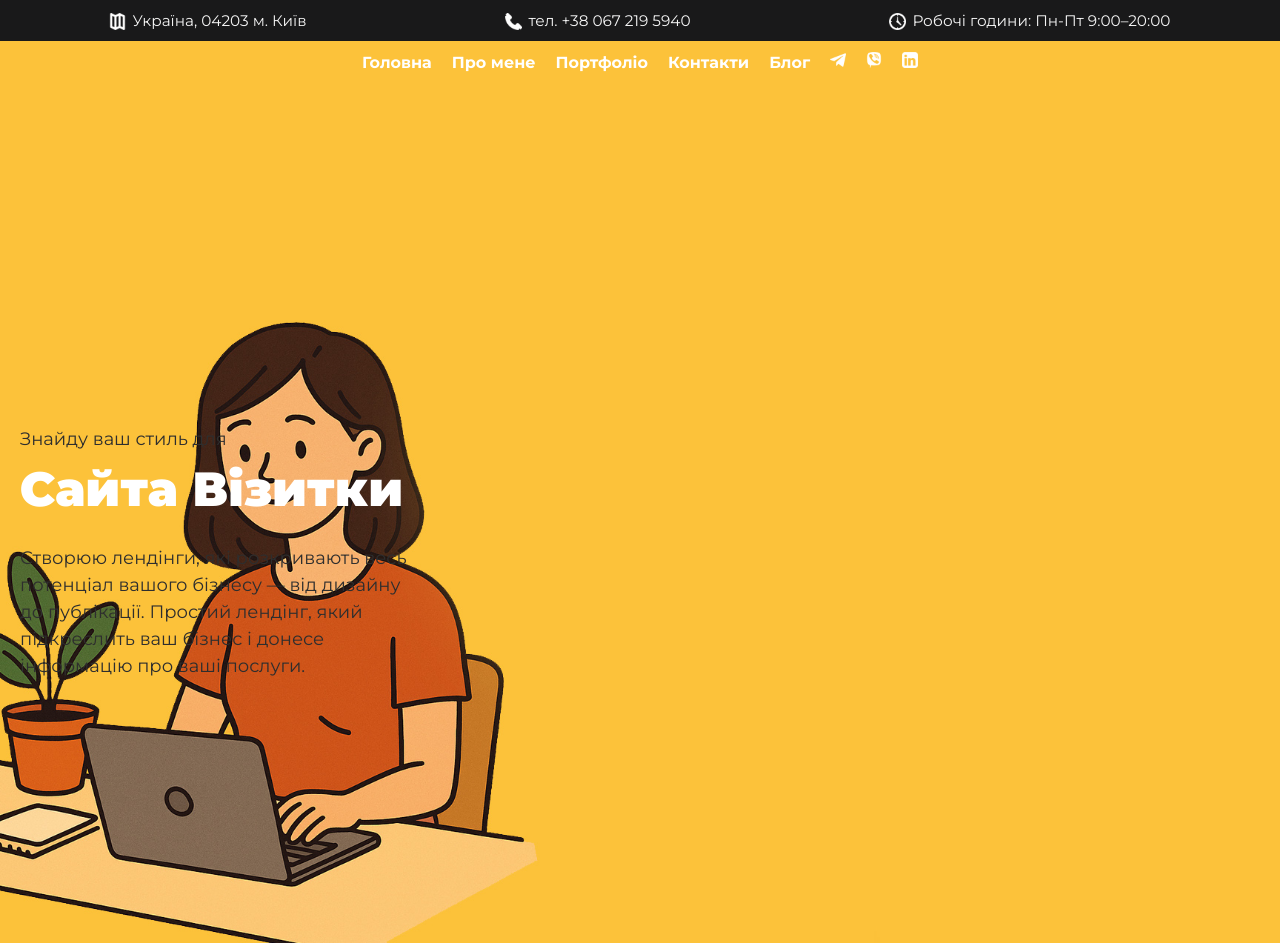
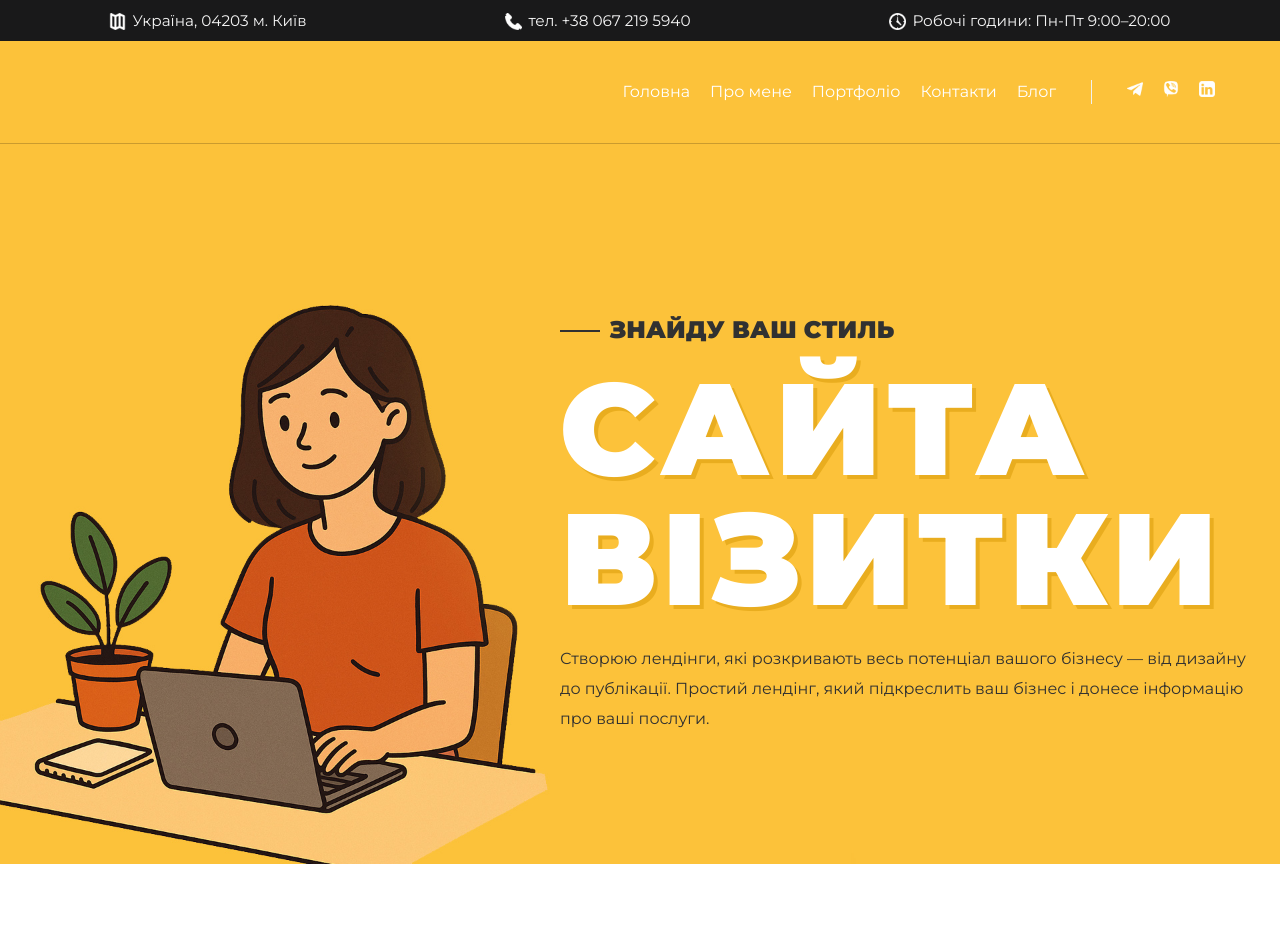
Before and after one commit to 0trava/test_0trava, a plain HTML site: page index.html in a window 1280 px wide. Shown: the top 943 px of the page. Drawn offline with Linux system fonts and the light colour scheme.

Commit message:
add style for hero section

```diff
--- a/index.html
+++ b/index.html
@@ -9,6 +9,8 @@
     <link rel="preconnect" href="https://fonts.googleapis.com">
     <link rel="preconnect" href="https://fonts.gstatic.com" crossorigin>
     <link href="https://fonts.googleapis.com/css2?family=Montserrat:wght@400;700;900&display=swap" rel="stylesheet">
+    <link href="https://fonts.googleapis.com/css2?family=Montserrat:wght@100;400;700;900&display=swap" rel="stylesheet" />
+
 
 </head>
 
@@ -22,12 +24,16 @@
 
 
 
-    <nav>
+ <div class="navigation">
+
+
+<nav class="desktop_nav">
 <a href="#home">Головна</a>
 <a href="#about">Про мене</a>
 <a href="#portfolio">Портфоліо</a>
 <a href="#contact">Контакти</a>
 <a href="#blog">Блог</a>
+<div class="social-line"></div>
 <a href="https://t.me/Lytvyn_09" target="_blank" title="Telegram">
   <img src="./images/icons/telegram-48.ico" alt="Telegram icon" width="16" height="16" />
 </a>
@@ -38,11 +44,12 @@
   <img src="./images/icons/linkedin-6-48.ico" alt="LinkedIn icon" width="16" height="16" />
 </a>
     </nav>
+ </div>
 
-    <section id="home">
-        <div class="header-left">
-            <p class="subtitle">Знайду ваш стиль для</p>
-            <h1>Сайта Візитки</h1>
+<section id="home" class="hero">
+  <div class="home-left">
+    <p class="subtitle"><span class="highlight"></span>Знайду ваш стиль</p>
+    <h1 class="main-title">Сайта Візитки</h1>
     <p class="description">
       Створюю лендінги, які розкривають весь потенціал вашого бізнесу — від дизайну до публікації.
       Простий лендінг, який підкреслить ваш бізнес і донесе інформацію про ваші послуги.
--- a/style.css
+++ b/style.css
@@ -66,16 +66,17 @@ body {
   padding: 0;
 }
 
+/* --------------------HERO---------------- */
+
 #home {
   background-image: url('./images/hero_desktop.jpg');
   background-size: cover;
   background-position: center;
   background-repeat: no-repeat;
   background-attachment: fixed; /* Паралакс */
-  min-height: 100vh;
+  min-height: 90vh;
   display: flex;
   align-items: center;
-  justify-content: space-between;
   flex-wrap: wrap;
   padding: 60px 20px;
   position: relative;
@@ -90,62 +91,140 @@ body {
   z-index: 0;
 }
 
-.header-left {
+
+.hero {
+display: flex;
+justify-content: end;
+padding-left: 40px;
+padding-right: 40px;
+pointer-events: none;
+}
+
+.home-left {
   position: relative;
   z-index: 2;
   max-width: 700px;
   flex: 1;
-  min-width: 300px;
+  width: 41vw;
+  display: flex;
+  flex-direction: column;
+
 }
 
-.header-left h1 {
-  margin: 0;
-  font-size: 48px;
-  font-weight: 900;
+
+
+.hero .subtitle {
+  color: rgb(49, 49, 49);
+  font-size: 24px;
+  font-weight: 800;
+  line-height: 69px;
+  text-transform: uppercase;
 }
 
-.header-left p {
-  margin-top: 20px;
-  font-size: 18px;
-  color: var(--text-dark);
-  max-width: 400px;
+.subtitle .highlight {
+  display: inline-block;
+  vertical-align: middle;  /* щоб лінія була на одному рівні з текстом */
+  width: 40px;             /* довжина лінії */
+  height: 2px;             /* товщина лінії */
+  background-color: rgb(49, 49, 49);
+  margin-right: 10px;      /* відступ від лінії до тексту */
 }
 
-.header-right img {
+.hero h1 {
+color: #FFFFFF;
+    font-family: "Montserrat", Sans-serif;
+    font-size: 130px;
+    font-weight: 800;
+    text-transform: uppercase;
+    line-height: 130px;
+    letter-spacing: 5px;
+    text-shadow: 4px 4px 0px #E9AD1F;
+}
+
+.home-left p {
+  margin-top: 20px;
+  color: #313131;
+    font-family: "Montserrat", Sans-serif;
+    font-size: 16px;
+    font-weight: 400;
+    line-height: 30px;
+    letter-spacing: 0px;
+}
+
+.home-right img {
   max-width: 300px;
   border-radius: 10px;
 }
 
 /* -------- NAV -------- */
-nav {
+.desktop_nav {
   background-color: var(--main-yellow);
   display: flex;
-  justify-content: center;
+  justify-content: end;
+  align-items: center;
   padding: 10px;
   gap: 20px;
   flex-wrap: wrap;
   min-height: 102px;
+  width: 1170px;
+
+font-family: 'Montserrat', sans-serif;
+font-weight: 100; /* thin */
+    font-size: 14px;
+    font-weight: 600;
+    line-height: 1.65em;
+    letter-spacing: 0px;
+    color: #FFFFFF;
+
+
+}
+
+
+
+.navigation {
+    background-color: var(--main-yellow);
+    border-style: solid;
+    border-width: 0px 0px 1px 0px;
+    border-color: #00000033;
+    transition: background 0.3s, border 0.3s, border-radius 0.3s, box-shadow 0.3s;
+    z-index: 1;
+    display: flex;
+    justify-content: center;
+    align-items: center;
+
 }
 
 nav a {
-  color: var(--text-light);
+  color: #FFFFFF; /* або var(--text-light) */
   text-decoration: none;
-  font-weight: 700;
+  font-weight: 500;
   font-size: 16px;
+  line-height: 1.65em;
+  letter-spacing: 0;
+  font-family: 'Montserrat', sans-serif;
+
+  transition: color 0.3s ease; /* плавний перехід кольору */
+}
+
+nav a:hover,
+nav a:focus {
+  color: #19191A;
 }
 
 /* -------- SOCIAL -------- */
-.social {
-  display: flex;
-  gap: 10px;
-  justify-content: center;
-  padding: 10px;
+a img {
+  transition: filter 0.3s ease;
 }
 
-.social a {
-  color: var(--accent-dark);
-  font-size: 20px;
-  text-decoration: none;
+a:hover img {
+  filter: brightness(0) saturate(100%);
+}
+
+.desktop_nav .social-line {
+  height: 24px; /* висота лінії - по центру меню */
+  width: 1px;
+  background-color: #f0f0f0;
+  margin: 0 15px; /* відступи з боків */
 }
 
 /* -------- LAYOUT -------- */
```
Lines whose indentation alone changed are shown as unchanged.
